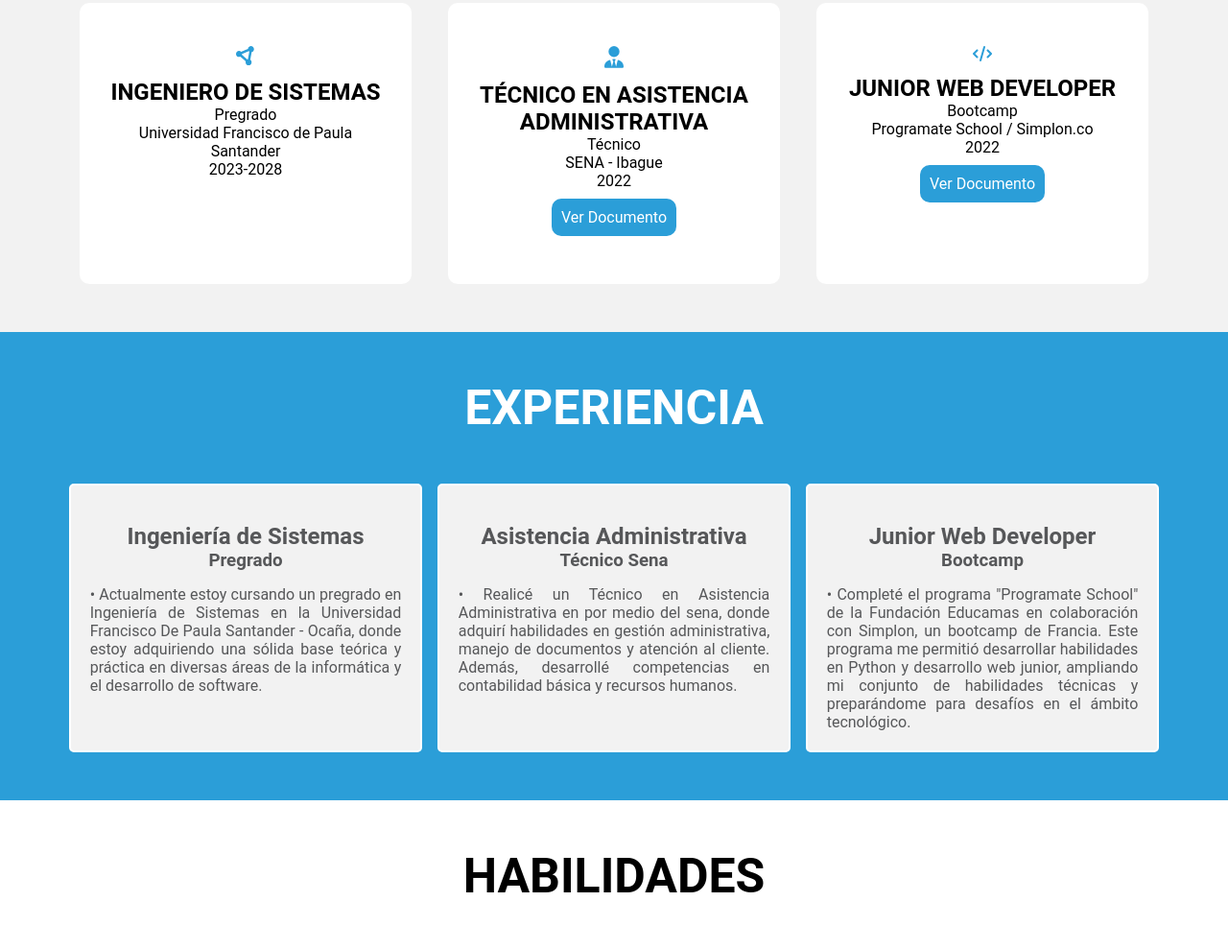
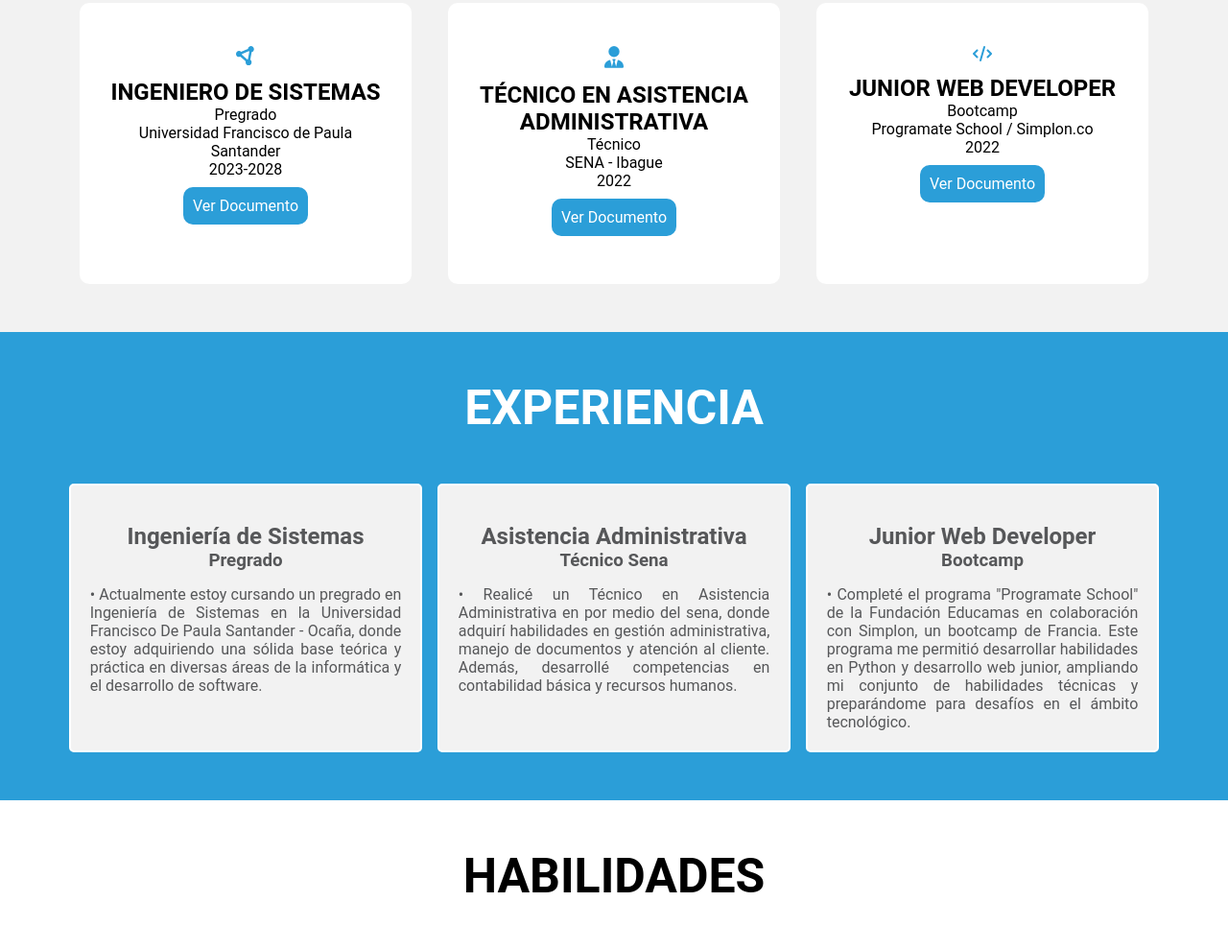
Before and after one commit to JefersonMesaUFPSO/Curriculum, a plain HTML site: page index.html in a window 1280 px wide. Shown: the part 835-1824 px from the top of the page at 96% size. Drawn offline with Linux system fonts and the light colour scheme.

Commit message:
Load files

```diff
--- a/index.html
+++ b/index.html
@@ -68,6 +68,8 @@
                     <p>Universidad Francisco de Paula Santander</p>
                     <p>2023-2028</p>
                     <br>
+                    <a href="/documents/diplomaTecnico.jpg" target="_blank">Ver Documento</a>
+
                 </div>
                 <div class="articulo">
                     <svg class="icon" xmlns="http://www.w3.org/2000/svg" viewBox="0 0 448 512"><path d="M96 128a128 128 0 1 0 256 0A128 128 0 1 0 96 128zm94.5 200.2l18.6 31L175.8 483.1l-36-146.9c-2-8.1-9.8-13.4-17.9-11.3C51.9 342.4 0 405.8 0 481.3c0 17 13.8 30.7 30.7 30.7H162.5c0 0 0 0 .1 0H168 280h5.5c0 0 0 0 .1 0H417.3c17 0 30.7-13.8 30.7-30.7c0-75.5-51.9-138.9-121.9-156.4c-8.1-2-15.9 3.3-17.9 11.3l-36 146.9L238.9 359.2l18.6-31c6.4-10.7-1.3-24.2-13.7-24.2H224 204.3c-12.4 0-20.1 13.6-13.7 24.2z"/></svg>
```
Also changed, not shown: img/ReadmeImg/Banner1.png (added), img/ReadmeImg/Banner2.png (added), img/ReadmeImg/Banner3.png (added), img/ReadmeImg/Banner4.png (added), img/ReadmeImg/Banner5.png (added), img/ReadmeImg/BannerProyecto.png (added).
